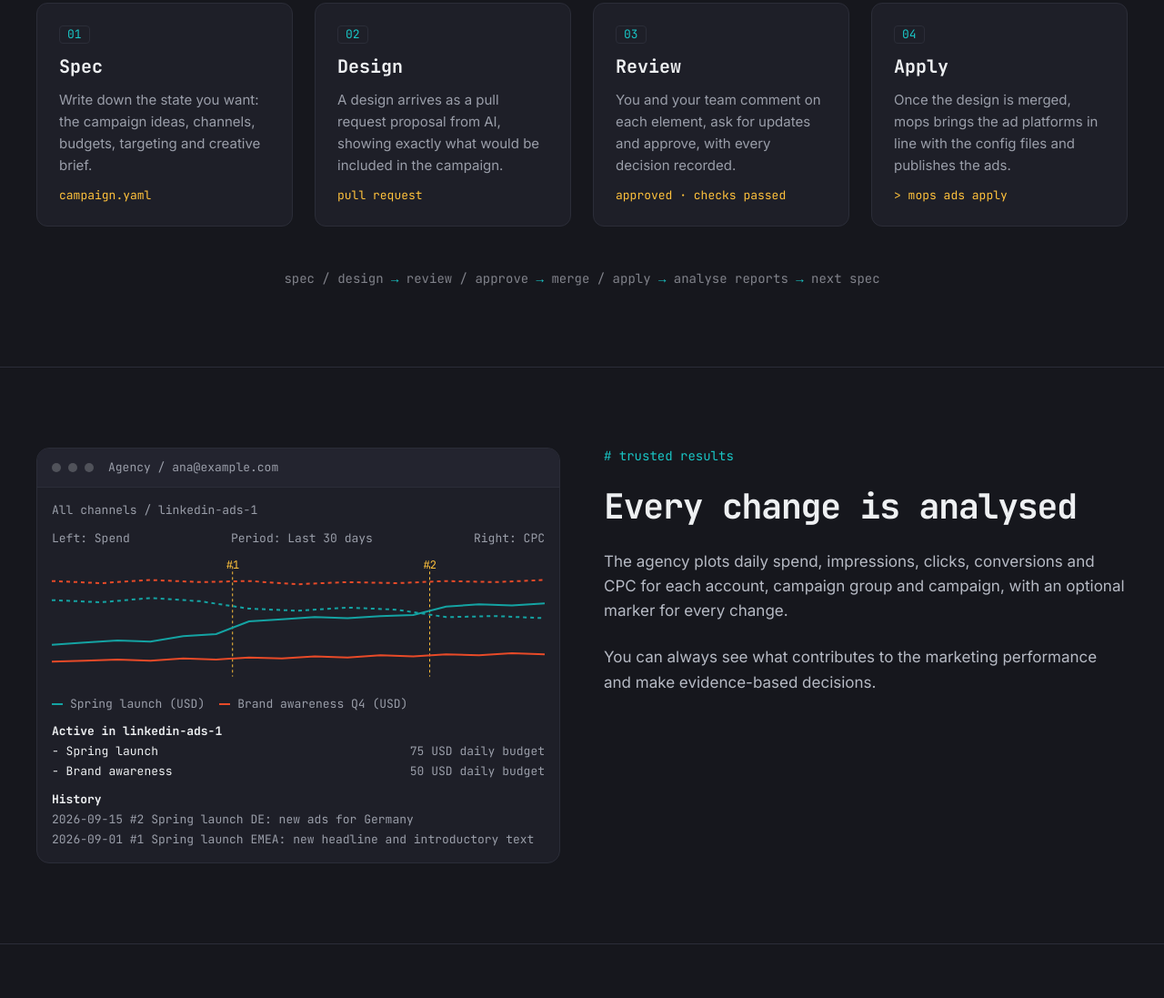
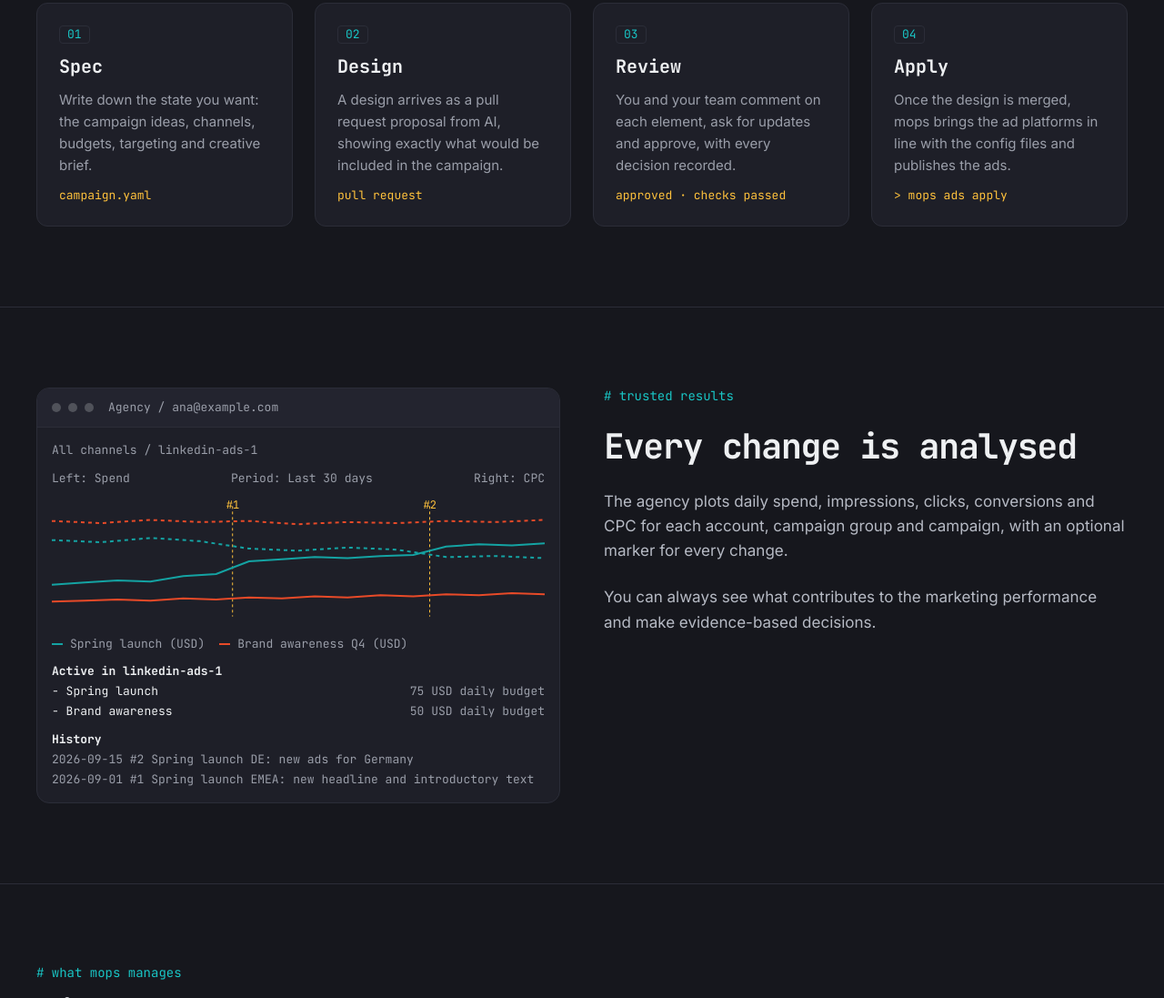
Before and after one commit to mops-run/site, a plain HTML site: page index.html in a window 1280 px wide. Shown: the part 982-2079 px from the top of the page at 91% size. Drawn offline with Linux system fonts and the light colour scheme.

Commit message:
Publish mops 946318e8f6f6e09c28bae5cdb7f7b21f1f786c24

```diff
--- a/index.html
+++ b/index.html
@@ -122,7 +122,6 @@
               <code>&gt; mops ads apply</code>
             </li>
           </ol>
-          <p class="loop">spec / design <span class="arrow">→</span> review / approve <span class="arrow">→</span> merge / apply <span class="arrow">→</span> analyse reports <span class="arrow">→</span> next spec</p>
         </div>
       </section>
 
--- a/site.css
+++ b/site.css
@@ -232,8 +232,6 @@ button.button { border: 0; cursor: pointer; }
   color: var(--color-text-link);
   font: var(--typography-label);
 }
-.loop { color: var(--color-text-faint); font: var(--font-weight-regular) var(--font-size-14) var(--font-family-mono); text-align: center; }
-.arrow { color: var(--color-text-link); }
 .part-top { display: flex; align-items: center; justify-content: space-between; gap: var(--size-space-8); }
 .dot { width: 14px; height: 14px; border-radius: var(--size-radius-pill); }
 .dot.channels { background: var(--color-text-ok); }
```
